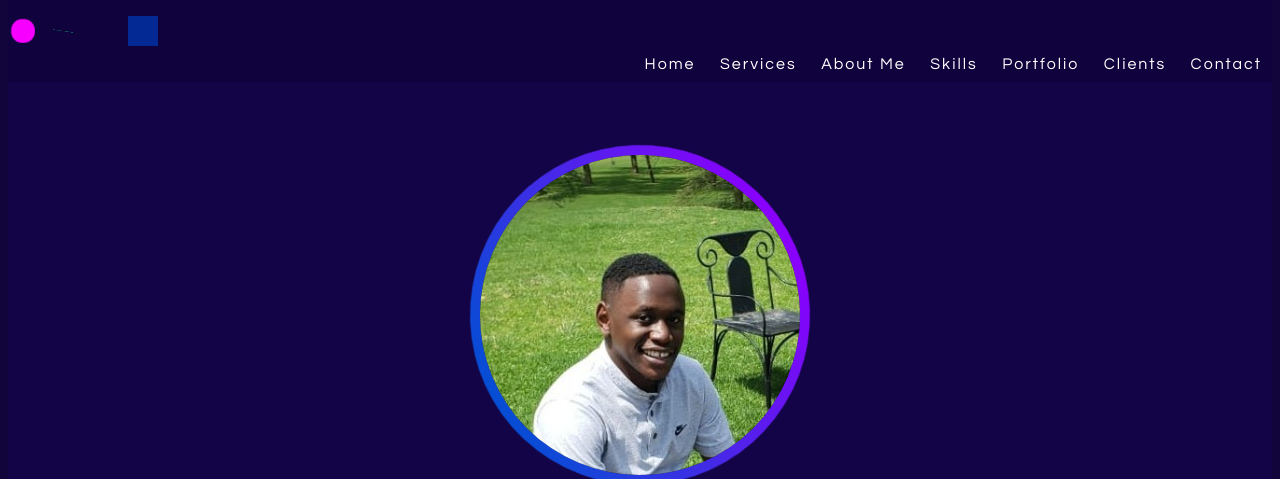
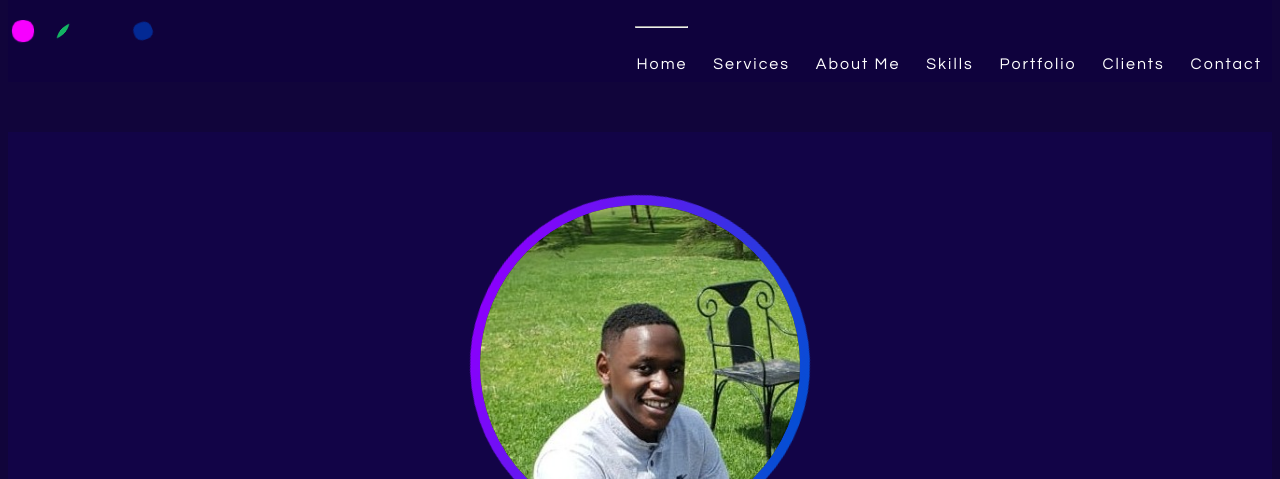
Before and after one commit to JamesMGithire/Phase0-Personal-Website, a plain HTML site: page index.html in a window 1280 px wide. Shown: the top 479 px of the page. Drawn offline with Linux system fonts and the light colour scheme.

Commit message:
nomadBar

```diff
--- a/index.html
+++ b/index.html
@@ -42,11 +42,12 @@
             <a class="nav-item" href="#testimonials">Clients</a>
             <a class="nav-item" href="#form-contact">Contact</a>
         </div>
+        <hr id="nomadHr">
         <!--end navbar-nav-->
     </div>
 
     <!--Begin section 1 page-top-->
-    <div id="page-top">
+    <div id="page-top" class="section">
         <div id="page-top-overlay" class="heading">
             <div id="my-photo1over" >
             <img id="my-photo1" src="images/IMG-20220731-WA00012.jpg"></div>
@@ -110,7 +111,7 @@
         <!--End section 3-->
     </div>
 
-
+    <!-- Begin Section 4 my skills -->
     <div id="my-skills" class="section">
         <p style="font-size: large; margin: auto;width: 60%;text-align:center;padding-bottom: 1rem;">I am professional,
             sophisticated and technologically proficient in different disciplines.</p>
@@ -162,22 +163,28 @@
         </div>
 
     </div>
+
+    <!-- Begin section 5 portfolio containing sample work -->
     <div id="portfolio" class="section">
         <p>Sample Work.</p>
 
     </div>
+
+    <!-- Begin sectioin 6 customer testimonials -->
     <div id="testimonials" class="section">
         <p>Lorem, ipsum dolor sit amet consectetur adipisicing elit. Reiciendis explicabo incidunt nemo maxime, dolore
             fugiat pariatur? Quidem optio odio, ipsum culpa itaque adipisci ad alias reiciendis, ratione repudiandae
             voluptate perspiciatis.</p>
     </div>
+
+    <!-- Begin section 5 contact form -->
     <div id="form-contact" class="section">
         <p>Lorem, ipsum dolor sit amet consectetur adipisicing elit. Reiciendis explicabo incidunt nemo maxime, dolore
             fugiat pariatur? Quidem optio odio, ipsum culpa itaque adipisci ad alias reiciendis, ratione repudiandae
             voluptate perspiciatis.</p>
     </div>
     <!-- Java SCript file -->
-    <script defer href="script.js" type="script"></script>
+    <script src="script.js"></script>
 </body>
 
 </html>
--- a/script.js
+++ b/script.js
@@ -0,0 +1,55 @@
+let nomad = document.getElementById('nomadHr')
+let aElements = this.document.getElementsByClassName("nav-item");
+let rect0 = aElements[0].getBoundingClientRect()
+nomad.style.left = `${rect0.left}px`;
+nomad.style.width = `${rect0.width - 25}px`
+// https://usefulangle.com/post/113/javascript-detecting-element-visible-during-scroll
+window.addEventListener('scroll',()=>{
+    nomadFun();
+    nomad.style.transition = "all 3s";
+    nomad.style.left= (nomadFun());
+});
+
+function nomadFun () {
+    // let nomad = document.getElementById('nomadHr');
+    let element0 = document.querySelector('#page-top')
+        .getBoundingClientRect();
+    let element1 = document.querySelector('#my-services')
+        .getBoundingClientRect();
+
+    let aElements = this.document.getElementsByClassName("nav-item");
+    let rect0 = aElements[0].getBoundingClientRect()
+    let rect1 = aElements[1].getBoundingClientRect()
+    nomad.style.left = `${rect0.left}px`
+    // checking whether fully visible && position.bottom <= window.innerHeight
+    // Get class section divs
+    let secDivs = this.document.getElementsByClassName("section");
+    try {
+        for (el in secDivs) {
+            if (secDivs[el].getBoundingClientRect().y <= 82 && secDivs[el].getBoundingClientRect().y >= -600) {
+                nomad.style.width = `${aElements[el].getBoundingClientRect().width - 20}px`
+                console.log('Element '+el +' is fully visible in screen at ' + secDivs[el].getBoundingClientRect().y);
+
+                return `${aElements[el].getBoundingClientRect().left}px`;
+            }
+            console.log(secDivs[el].getBoundingClientRect().y);
+        }
+    }
+    catch (err) {
+        // Do nothing... Good boy.
+    }
+    // switch (true) {
+    //     case element1.y <= 230 && element1.y >= -500:
+    //         nomad.style.left = `${rect1.left}px`;
+    //         nomad.style.width = `${rect1.width - 20}px`
+    //         console.log('Element 1 is fully visible in screen at ' + element1.y);
+    //         break;
+    //     case element0.y <= 230 && element0.y >= -500:
+    //         nomad.style.left = `${rect0.left}px`;
+    //         nomad.style.width = `${rect0.width - 20}px`
+    //         console.log('Element 0 is fully visible in screen at ' + element0.y);
+    //         break;
+
+    // }
+
+}
--- a/style.css
+++ b/style.css
@@ -1,6 +1,18 @@
 /*Smooth scroll behavior*/
 html {
 	scroll-behavior: smooth;
+}
+html,body{
+	min-width: 800px;
+}
+
+*{
+	font-family: "questrialregular", Calibri, Tahoma, sans-serif;
+	letter-spacing: 2px;
+}
+
+*:hover {
+	cursor: pointer;
 }
 
 /* Changing Scrollbar Look */
@@ -11,7 +23,7 @@ html {
 
 /* Track */
 ::-webkit-scrollbar-track {
-	background: #0f023d;
+	background: #11053b;
 	white-space: 0%;
 	column-width: 3rem;
 }
@@ -24,7 +36,7 @@ html {
 
 /* Handle on hover */
 ::-webkit-scrollbar-thumb:hover {
-	background: rgb(143, 9, 9);
+	background: rgb(49, 3, 214);
 }
 
 /*Set background image for the page*/
@@ -36,6 +48,7 @@ body {
 	min-width: 480px;
 	max-width: max-content;
 }
+
 
 /*Navbar*/
 .navbar {
@@ -162,25 +175,12 @@ body {
 	color: #fff;
 }
 
-
+#nomadHr{
+	position: absolute;
+	top:2%
+}
 /*Heading div changes*/
 /*End of navbar*/
-p,
-a,
-h1,
-h2,
-h3 {
-	font-family: "questrialregular", Calibri, Tahoma, sans-serif;
-	letter-spacing: 2px;
-}
-
-p,
-a,
-h1,
-h2,
-h3 :hover {
-	cursor: pointer;
-}
 
 /*set section 100% of window*/
 .section {
@@ -195,7 +195,7 @@ h3 :hover {
 	z-index: -1;
 }
 
-/* End of Top */
+/* End of Top and navbar */
 
 
 
@@ -212,7 +212,7 @@ h3 :hover {
 
 #page-top-overlay {
 	height: 100%;
-	background-color: #130447;
+	background-color: #120447;
 	padding-top: 5%;
 	font-family: cursive;
 	color: #ffffff;
@@ -265,26 +265,10 @@ h3 :hover {
 	}
 }
 
-@keyframes pulse {
-	0% {
-		box-shadow: 0 0 0 0 rgb(139, 0, 253);
-		transform: rotate(0deg);
-	}
 
-	50% {
-		box-shadow: 0 0 0 10px rgba(4, 49, 107, 0.411);
-		transform: rotate(0deg);
-	}
-
-	100% {
-		box-shadow: 0 0 0 0 rgb(139, 0, 253);
-		transform: rotate(0deg);
-	}
-}
 
 
 .my-name {
-	font-family: "questrialregular", Calibri, Tahoma, sans-serif;
 	font-size: 350%;
 	letter-spacing: 0.5rem;
 	margin-top: 0%;
@@ -292,7 +276,6 @@ h3 :hover {
 
 #my-description {
 	border-radius: 1rem;
-	font-family: "questrialregular", Calibri, Tahoma, sans-serif;
 	letter-spacing: 0.2rem;
 	height: 100%;
 	text-align: center;
@@ -303,6 +286,7 @@ h3 :hover {
 	background-size: 50.1% var(--p, .08em);
 	transition: .3s var(--t, 0s), background-position .3s calc(.3s - var(--t, 0s));
 }
+
 
 #my-description:hover {
 	--p: 101%;
@@ -389,7 +373,22 @@ h3 :hover {
 	height: 6rem;
 	border-radius: 10%;
 }
+@keyframes pulse {
+	0% {
+		box-shadow: 0 0 0 0 rgb(139, 0, 253);
+		transform: rotate(0deg);
+	}
 
+	50% {
+		box-shadow: 0 0 0 10px rgba(4, 49, 107, 0.411);
+		transform: rotate(0deg);
+	}
+
+	100% {
+		box-shadow: 0 0 0 0 rgb(139, 0, 253);
+		transform: rotate(0deg);
+	}
+}
 .service-pics:hover {
 	box-shadow: 0 0 0 0 rgba(0, 0, 0, 1);
 	animation: pulse 3s infinite;
```
